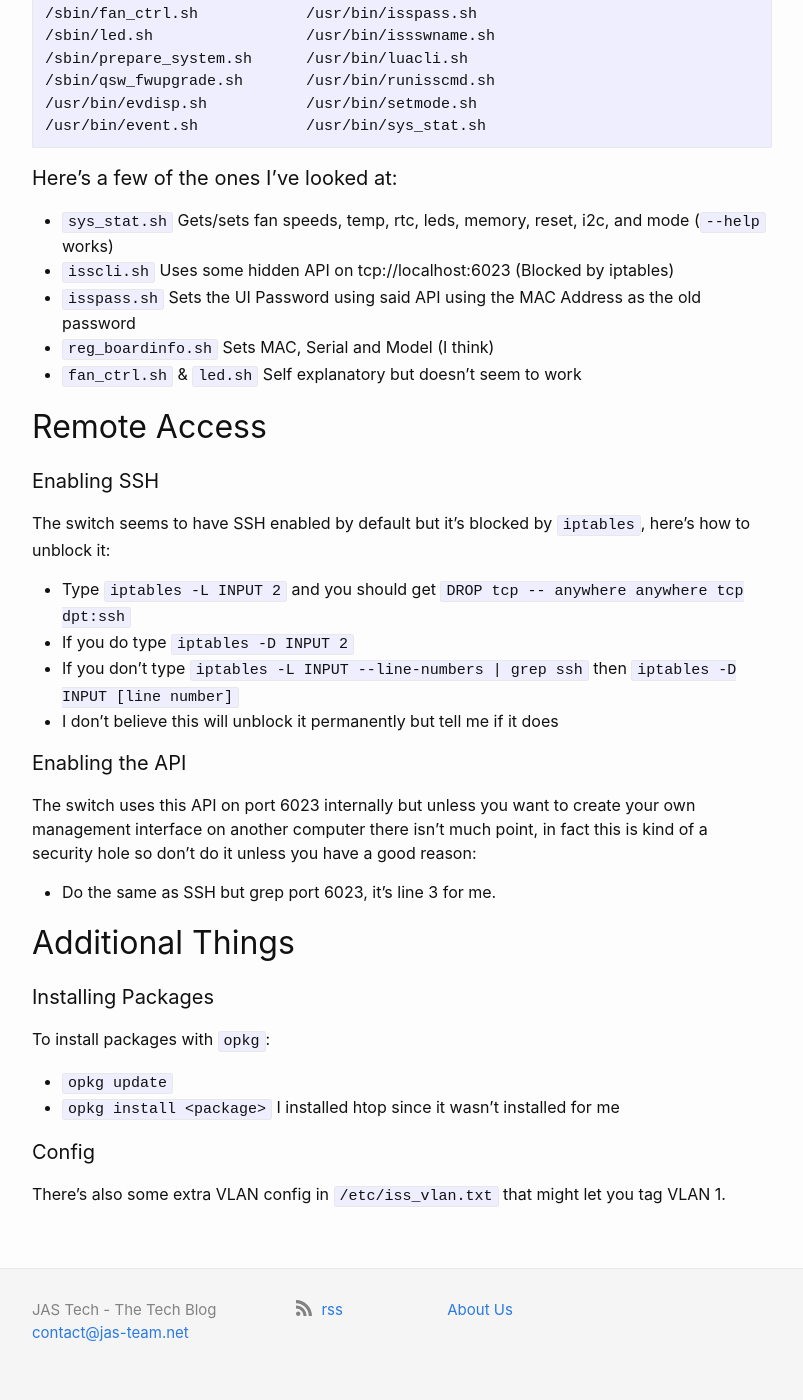
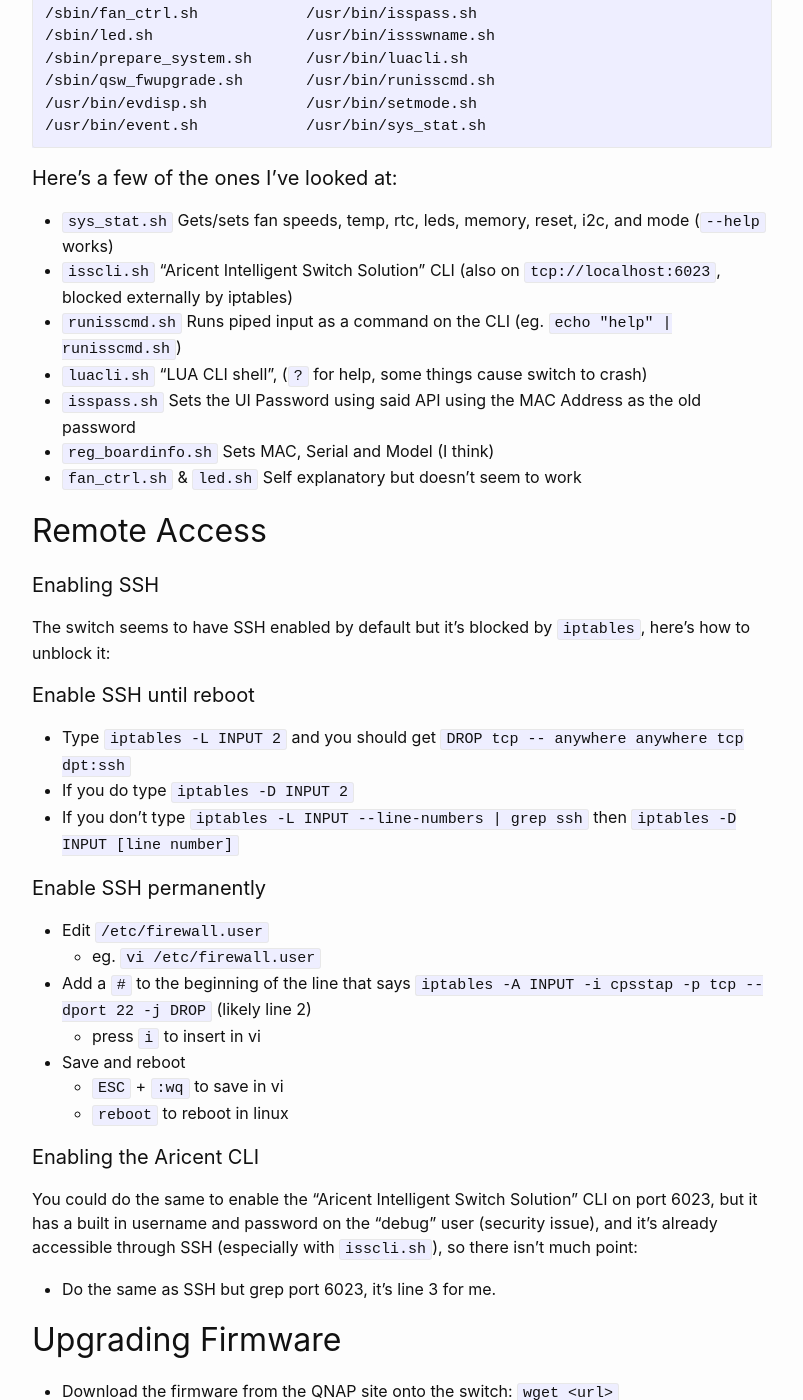
Before and after one commit to Steve-Tech/Blog, a Jekyll site: the page built from _posts/2021-10-15-qnap-switch-serial-console.md, in a window 1280 px wide and 1400 px high, scrolled down 1283 px. Shown: the whole window, without its empty margins (238-1041 px from the left). Built offline with Jekyll 4.4.1, drawn with Linux system fonts in a browser that asks for light colours; comment, search, counter and statistics services are not loaded; some of the changed text lies outside the part shown.

Commit message:
Added ARM64 LXC Post, Updated QNAP Switch Post, Updated Gems

```diff
--- a/_posts/2021-10-15-qnap-switch-serial-console.md
+++ b/_posts/2021-10-15-qnap-switch-serial-console.md
@@ -47,7 +47,9 @@ There's multiple scripts just lying around on the switch that can be used for va
 
 #### Here's a few of the ones I've looked at:
 * `sys_stat.sh` Gets/sets fan speeds, temp, rtc, leds, memory, reset, i2c, and mode (`--help` works)
-* `isscli.sh` Uses some hidden API on tcp://localhost:6023 (Blocked by iptables)
+* `isscli.sh` "Aricent Intelligent Switch Solution" CLI (also on `tcp://localhost:6023`, blocked externally by iptables)
+* `runisscmd.sh` Runs piped input as a command on the CLI (eg. `echo "help" | runisscmd.sh`)
+* `luacli.sh` "LUA CLI shell", (`?` for help, some things cause switch to crash)
 * `isspass.sh` Sets the UI Password using said API using the MAC Address as the old password
 * `reg_boardinfo.sh` Sets MAC, Serial and Model (I think)
 * `fan_ctrl.sh` & `led.sh` Self explanatory but doesn't seem to work
@@ -55,14 +57,31 @@ There's multiple scripts just lying around on the switch that can be used for va
 ## Remote Access
 #### Enabling SSH
 The switch seems to have SSH enabled by default but it's blocked by `iptables`, here's how to unblock it:
+
+#### Enable SSH until reboot
 * Type `iptables -L INPUT 2` and you should get `DROP tcp -- anywhere anywhere tcp dpt:ssh`
 * If you do type `iptables -D INPUT 2`
 * If you don't type `iptables -L INPUT --line-numbers | grep ssh` then `iptables -D INPUT [line number]`
-* I don't believe this will unblock it permanently but tell me if it does
 
-#### Enabling the API
-The switch uses this API on port 6023 internally but unless you want to create your own management interface on another computer there isn't much point, in fact this is kind of a security hole so don't do it unless you have a good reason:
+#### Enable SSH permanently
+* Edit `/etc/firewall.user`
+	* eg. `vi /etc/firewall.user`
+* Add a `#` to the beginning of the line that says `iptables -A INPUT -i cpsstap -p tcp --dport 22 -j DROP` (likely line 2)
+	* press `i` to insert in vi
+* Save and reboot
+	* `ESC` + `:wq` to save in vi
+	* `reboot` to reboot in linux
+
+#### Enabling the Aricent CLI
+You could do the same to enable the "Aricent Intelligent Switch Solution" CLI on port 6023, but it has a built in username and password on the "debug" user (security issue), and it's already accessible through SSH (especially with `isscli.sh`), so there isn't much point:
 * Do the same as SSH but grep port 6023, it's line 3 for me.
+
+## Upgrading Firmware
+* Download the firmware from the QNAP site onto the switch: `wget <url>`
+* Extract the firmware: `tar -xvf <file name>.img`
+* Run `./firmware_update.sh`
+
+You might think `qsw_fwupgrade.sh` from above would do something, it doesn't.
 
 ## Additional Things
 #### Installing Packages
```
Also changed, not shown: other parts of _posts/2021-10-15-qnap-switch-serial-console.md (+1 -1 lines), _posts/2022-1-23-find-arm64-lxc-templates.md (added, +27 -0 lines), Gemfile.lock.
